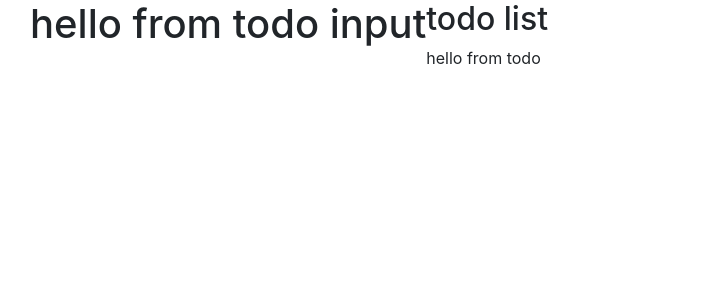
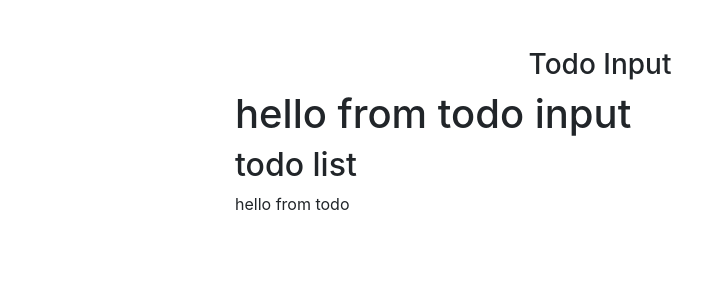
Before and after one commit to Chintankuma/todolist, a React (Create React App) app: page / in a window 1280 px wide. Shown: the top 300 px of the page, without its empty margins (40-742 px from the left). Built offline with nearby package versions, Linux system fonts and the light colour scheme.

Commit message:
App component structure

```diff
--- a/src/App.js
+++ b/src/App.js
@@ -1,19 +1,61 @@
-import React from "react";
+import React, { Component } from "react";
 import "@fortawesome/fontawesome-free/css/all.min.css";
-import uuid from "uuid";
+import { v4 as uuidv4 } from "uuid"; //for create unic id everytime
 import "bootstrap/dist/css/bootstrap.min.css";
 import TodoList from "./components/TodoList";
 import TodoInput from "./components/TodoInput";
+
 //showing vs code github setup
-function App() {
-  return (
-    <div className="container">
-      <div className="row">
-        <TodoInput></TodoInput>
-        <TodoList></TodoList>
+class App extends Component {
+  state = {
+    items: [
+      { id: 1, title: "wake up" },
+      { id: 2, title: "morning break fast" },
+    ],
+    id: uuidv4(),
+    item: "", //ifs for input item first leer
+    editItem: false,
+  };
+
+  handleChange = (e) => {
+    console.log("handle change");
+  };
+  handleSubmit = (e) => {
+    console.log("handle submit");
+  };
+  clearList = () => {
+    console.log("clear list");
+  };
+  handleDelete = (id) => {
+    console.log(` handle delete ${id} `);
+  };
+  handleEdit = (id) => {
+    console.log(`handle Edit ${id}`);
+  };
+  render() {
+    console.log(this.state);
+    return (
+      <div className="container">
+        <div className="row">
+          <div className="col-10 mx-auto col-md-8 mt-5">
+            <h3 className="text-capitalize text-center">Todo input</h3>
+            <TodoInput
+              item={this.state.item}
+              handleChange={this.handleChange}
+              handleSubmit={this.handleSubmit}
+              editItem={this.editItem}
+            ></TodoInput>
+            <TodoList
+              items={this.state.items}
+              handleDelete={this.handleDelete}
+              handleEdit={this.handleEdit}
+              clearList={this.clearList}
+            ></TodoList>
+          </div>
+        </div>
       </div>
-    </div>
-  );
+    );
+  }
 }
 
 export default App;
```
